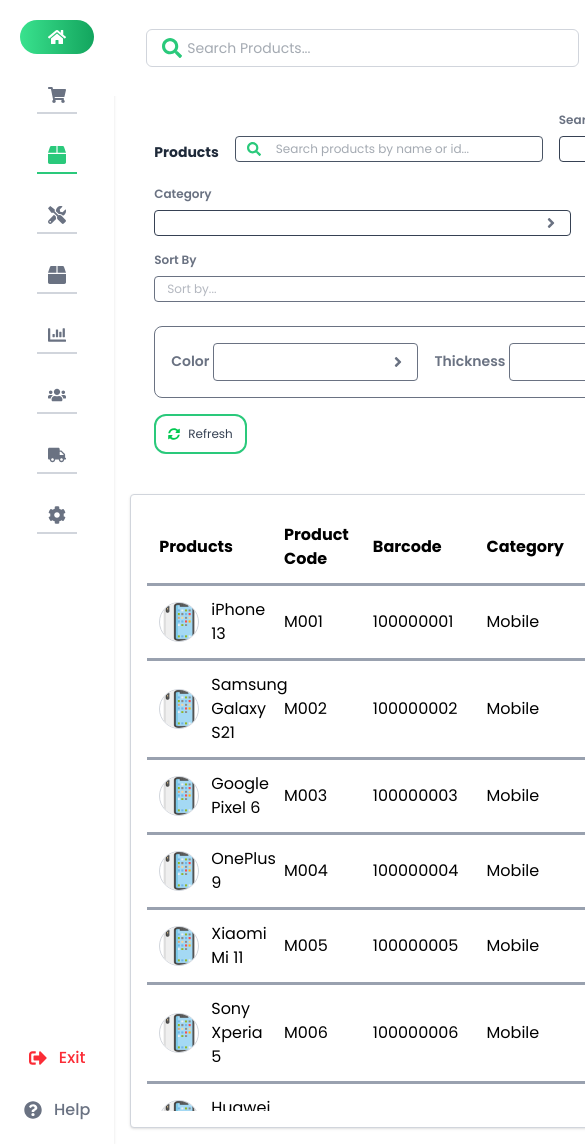
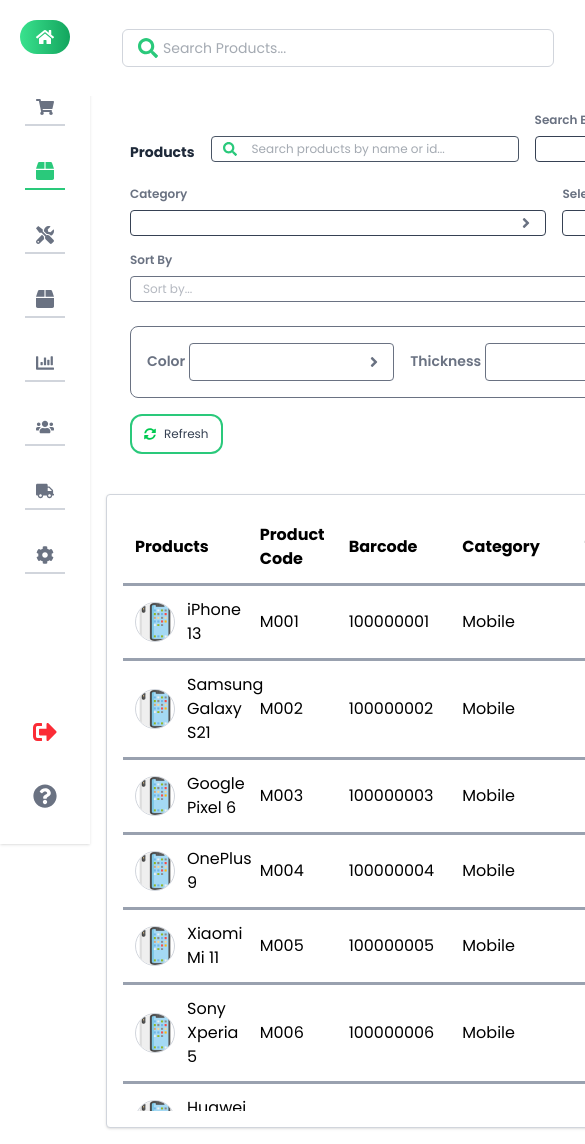
Before and after one commit to Shankaran-G/-pos-ui-react-shankaran, a React (Vite) app: page / in a window 390 px wide. Shown: the top 1144 px of the page, 585 px wide, since content can reach past the window. Built offline with nearby package versions, Linux system fonts and the light colour scheme.

Commit message:
Chnages in Responsive layout design

```diff
--- a/src/components/Sidebar.jsx
+++ b/src/components/Sidebar.jsx
@@ -29,8 +29,7 @@
   ];
 
   return (
-    <div className="sm:w-24 md:w-32 lg:w-64 bg-white text-gray-700 min-h-screen p-5 flex flex-col shadow">
-      <div className="flex flex-col flex-grow justify-between">
+    <div className="sm:w-24 md:w-32 lg:w-64 bg-white text-gray-700 p-5 flex flex-col max-h-screen shadow">
       <div>
         <h1 className="text-xl md:text-2xl font-bold mb-6 hidden lg:block">
           POS SHANKARAN
@@ -41,7 +40,7 @@
           <span className="font-semibold text-sm hidden md:inline">HOME</span>
         </button>
 
-          <ul className="flex flex-col space-y-8">
+        <ul className="flex flex-col space-y-3">
           {sections.map((item, index) => {
             const Icon = item.icon;
             const isActive = item.name === "Products";
@@ -50,7 +49,7 @@
                 key={index}
                 className={`flex flex-col items-center gap-1 group ${
                   isActive ? "text-[#2ac97b]" : "text-gray-500"
-                  } hover:text-[#2ac97b] cursor-pointer transition-colors duration-200py-3`}
+                } hover:text-[#2ac97b] cursor-pointer transition-colors duration-200 py-3`}
               >
                 <Icon className="text-lg sm:text-xl md:text-2xl" />
                 <div className="text-xs md:text-sm font-medium text-center hidden sm:block">
@@ -69,20 +68,19 @@
         </ul>
       </div>
 
-        <div className="flex flex-col space-y-6">
+      <div className="mt-auto flex flex-col space-y-2">
         {footer.map((item, index) => {
           const Icon = item.icon;
           return (
-              <div
-                key={index}
-                className={`flex items-center justify-center gap-3 px-1 py-0.5 cursor-pointer ${item.color}`}
+            <button
+              key={"footer-" + index}
+              className={`flex items-center justify-center gap-3 px-2 py-4 cursor-pointer ${item.color} text-xl font-semibold hover:opacity-80 transition-opacity duration-200 rounded`}
             >
-                <Icon className="text-lg" />
-                <span className="font-medium">{item.name}</span>
-              </div>
+              <Icon className="text-2xl" />
+              <span className="hidden sm:inline">{item.name}</span>
+            </button>
           );
         })}
-        </div>
       </div>
     </div>
   );
```
Lines whose indentation alone changed are shown as unchanged.
